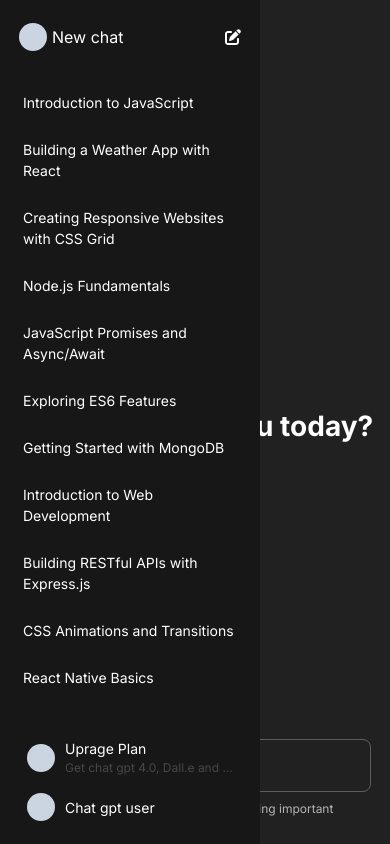
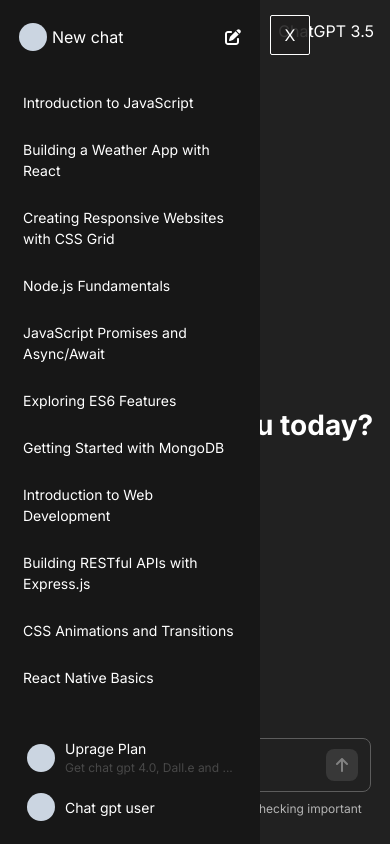
Before and after one commit to sakibsarkar/chatGPTDashboard, a Next.js app: page / in a window 390 px wide. Built offline with nearby package versions, Linux system fonts and the light colour scheme.

Commit message:
responsive sidebar

```diff
--- a/src/components/Header/Header.tsx
+++ b/src/components/Header/Header.tsx
@@ -1,7 +1,20 @@
+"use client";
+import { useContext } from "react";
+import { HiMenuAlt1 } from "react-icons/hi";
+import { StateContext } from "@/providers/ContextProvider";
+
 const Header = () => {
+
+    const { showSidebar, setShowSideBar } = useContext(StateContext)
+
+    const handleToggle = () => {
+        return setShowSideBar(!showSidebar)
+    }
+
     return (
         <header className="w-full">
-            <div className="w-full h-[62px] flex justify-start items-center text-white p-[8px]">
+            <div className="w-full h-[62px] flex justify-between sm:justify-start items-center text-white p-[8px]">
+                <button className="sm:hidden" onClick={handleToggle}><HiMenuAlt1 /></button>
                 <h1 className="px-[8px] py-[12px] hover:bg-[#8c8c8c46] rounded-lg cursor-pointer">ChatGPT 3.5</h1>
             </div>
         </header>
--- a/src/components/PromtBox/PromtBox.tsx
+++ b/src/components/PromtBox/PromtBox.tsx
@@ -1,10 +1,15 @@
+import { FaArrowUp } from "react-icons/fa6";
+
 const PromtBox = () => {
     return (
         <div className="w-full flex flex-col gap-[8px] items-center justify-center pb-[8px]">
-            <div className="w-[90vw] md:w-[766px] border-[1.5px] border-[#5d5d5d] py-[10px] px-[12px] rounded-lg">
+            <div className="w-[90vw] md:w-[766px] border-[1.5px] border-[#5d5d5d] py-[10px] px-[12px] rounded-lg flex justify-between items-center">
                 <textarea name="" placeholder="Message Chatgpt..." className="bg-transparent outline-none resize-none w-full h-full text-white" style={{ height: "25px" }} />
+                <button className="rounded-lg  bg-[#383838] text-[#818181] transition-colors p-[8px]">
+                    <FaArrowUp />
+                </button>
             </div>
-            <p className="text-[#b4b4b4] text-[12px]">ChatGPT can make mistakes. Consider checking important information.</p>
+            <p className="text-[#b4b4b4] text-[12px] text-center">ChatGPT can make mistakes. Consider checking important information.</p>
         </div>
     );
 };
--- a/src/components/SideBar/SideBar.tsx
+++ b/src/components/SideBar/SideBar.tsx
@@ -9,7 +9,7 @@
 
     const { showSidebar, setShowSideBar } = useContext(StateContext)
     const sidebarHideStyle = {
-        width: "0px",
+        maxWidth: "0px",
         height: "0px",
         overflow: "hidden",
         padding: "0px",
@@ -20,12 +20,22 @@
     const Arrow = showSidebar ? FaArrowLeft : FaArrowRight
 
     return (
-        <div className="fixed left-0 top-0 w-[260px] p-[15px] h-screen bg-[#171717] text-white duration-[0.3s] sm:relative" style={showSidebar ? {} : { width: "0px", padding: "0px", transition: "0.3s" }}>
+        <div className="fixed left-0 top-0 min-w-[260px] max-w-[260px] p-[15px] h-screen bg-[#171717] text-white duration-[0.3s] sm:relative" style={showSidebar ? {} : { minWidth: "0px", padding: "0px", transition: "0.3s" }}>
 
-            {/* close open button */}
+            {/* open or close button for large device*/}
             <button onClick={() => setShowSideBar(!showSidebar)} className="hidden sm:flex absolute top-[50%] right-[-35px]">
                 <Arrow />
             </button>
+
+            {/* close button for small device */}
+
+            {
+                showSidebar ?
+                    <button className="absolute right-[-50px] bg-[#201f1fe3] w-[40px] h-[40px] rounded-sm border-[1.5px] border-white sm:hidden" onClick={() => setShowSideBar(false)}>
+                        X
+                    </button> :
+                    ""
+            }
 
             <nav className="h-full" style={applyStyle}>
                 <div className="flex flex-col items-center justify-between w-full h-full gap-[25px]">
```
Also changed, not shown: 1 other file (tests, documents, lock files or other folders).
